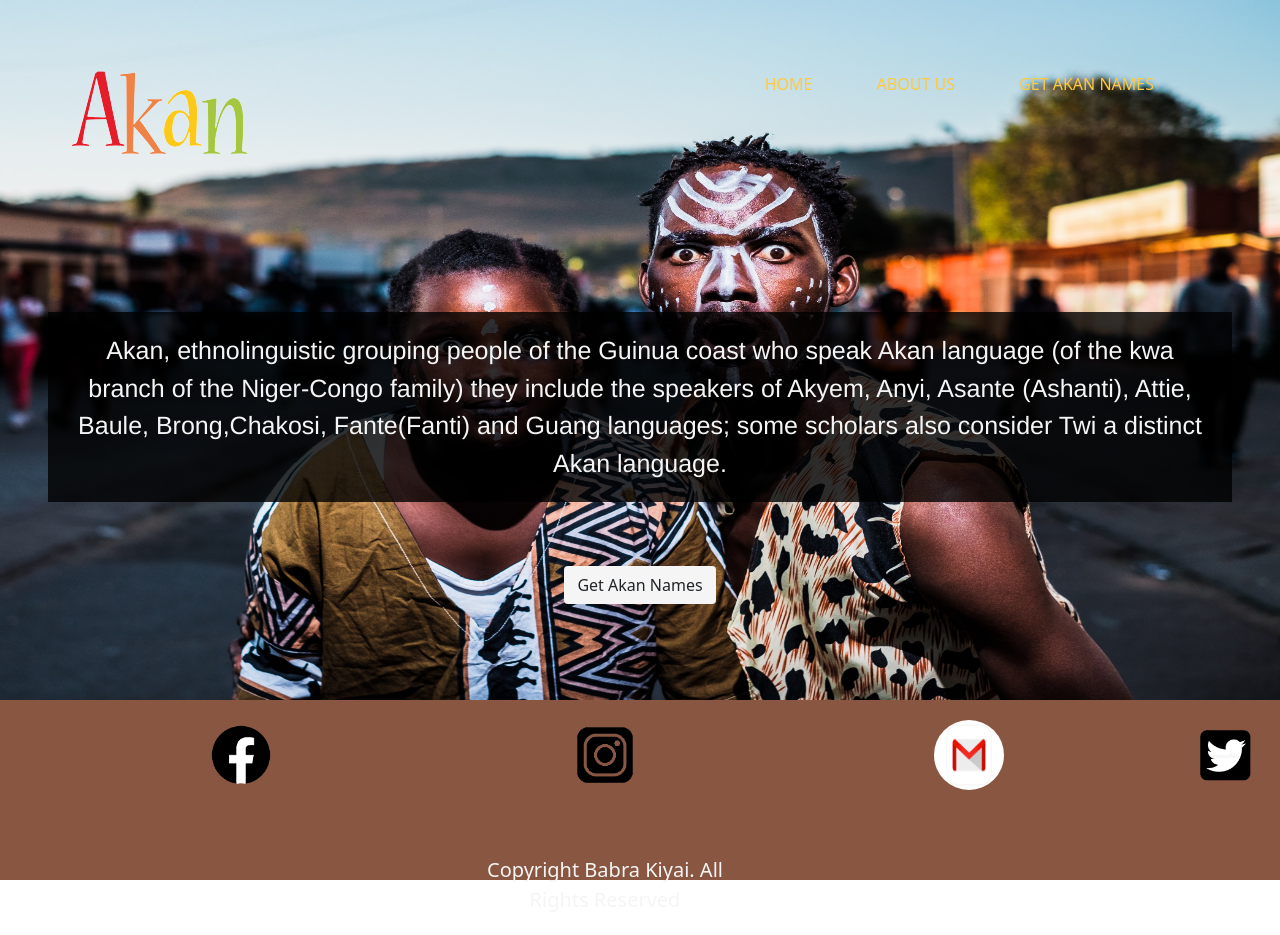
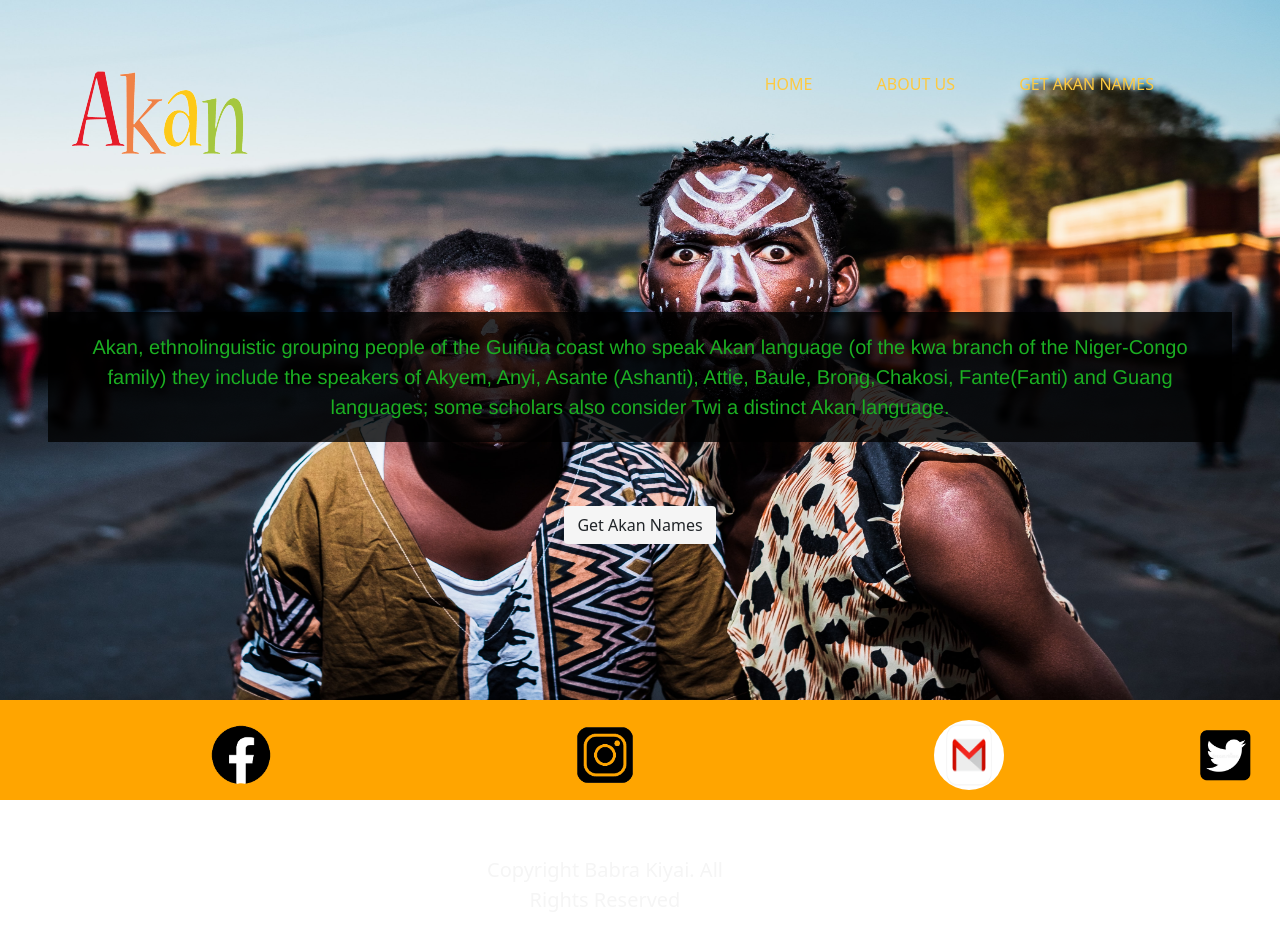
Before and after one commit to KiyaiB/Akan-Naming, a plain HTML site: page index.html in a window 1280 px wide. Drawn offline with nearby package versions, Linux system fonts and the light colour scheme; files whose address does not match are found by name.

Commit message:
modified name.html and css

```diff
--- a/css/style.css
+++ b/css/style.css
@@ -106,9 +106,9 @@ label, p{
     color: whitesmoke;
     font-size: 30px;
     padding: 20px;
-    background-color:rgb(137,86,66);
+    background-color:orange;
     border-radius:0px;
-    height: 180px;
+    height: 100px;
 
 
 }
@@ -132,8 +132,8 @@ h5:hover{
 }
 
 #paragraph{
-    color:whitesmoke;
-    font-size: 25px;
+    color:rgb(27, 175, 34);
+    font-size: 20px;
     background-color:rgba(0, 0, 0,0.8);
     font-family: 'Franklin Gothic Medium', 'Arial Narrow', Arial, sans-serif;
 }
```
Also changed, not shown: name.html (+1 -1 lines).
